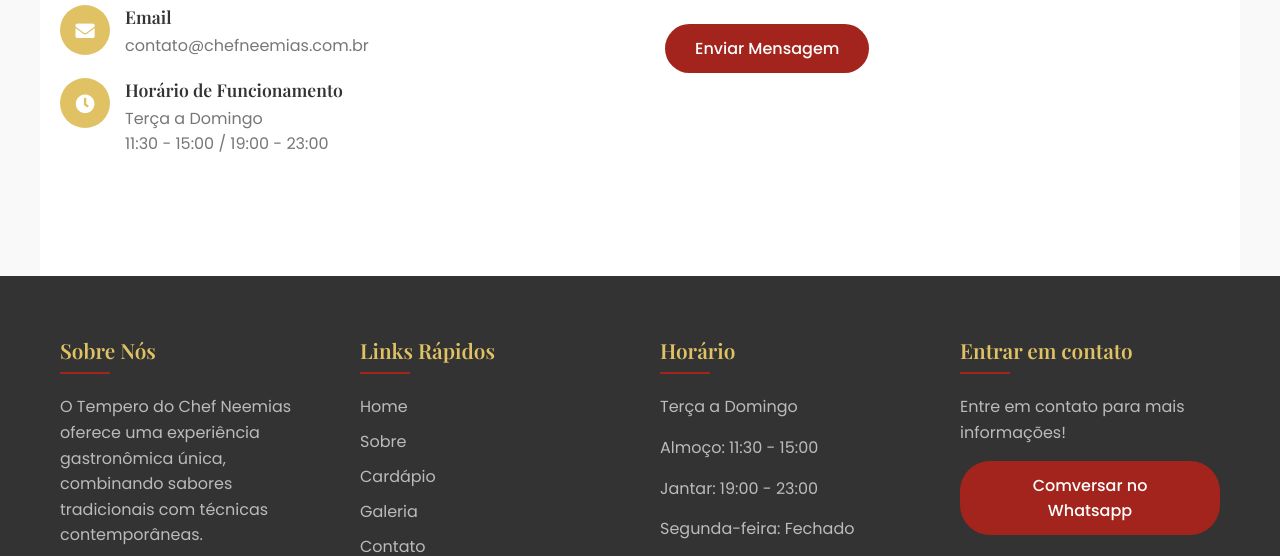
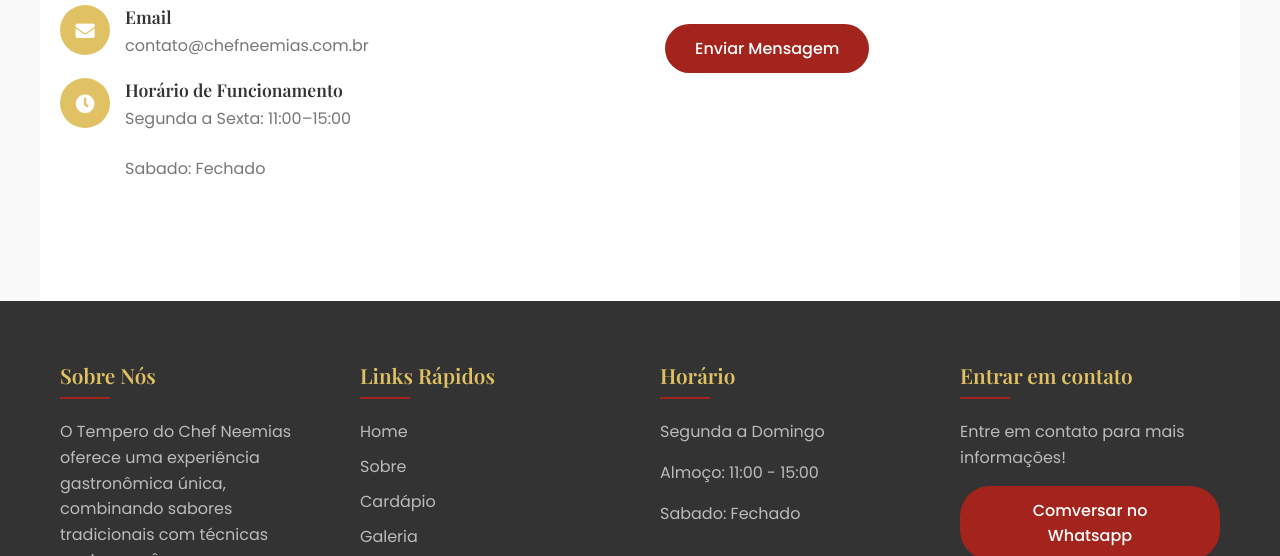
Before and after one commit to MMatteuss/temperodochefneemias, a plain HTML site: page index.html in a window 1280 px wide. Shown: the part 5402-5958 px from the top of the page. Drawn offline with nearby package versions, Linux system fonts and the light colour scheme.

Commit message:
Update index.html

```diff
--- a/index.html
+++ b/index.html
@@ -328,7 +328,9 @@
                     </div>
                     <div class="contact-info-text">
                         <h4>Horário de Funcionamento</h4>
-                        <p>Terça a Domingo<br>11:30 - 15:00 / 19:00 - 23:00</p>
+                        <p>Segunda a Sexta: 11:00–15:00</p>
+                        <br>
+                        <p>Sabado: Fechado</p>
                     </div>
                 </div>
             </div>
@@ -370,10 +372,10 @@
             </div>
             <div class="footer-col">
                 <h3>Horário</h3>
-                <p>Terça a Domingo</p>
-                <p>Almoço: 11:30 - 15:00</p>
-                <p>Jantar: 19:00 - 23:00</p>
-                <p>Segunda-feira: Fechado</p>
+                <p>Segunda a Domingo</p>
+                <p>Almoço: 11:00 - 15:00</p>
+                <!-- <p>Jantar: 19:00 - 23:00</p> -->
+                <p>Sabado: Fechado</p>
             </div>
             <div class="footer-col">
                 <h3>Entrar em contato</h3>
```
